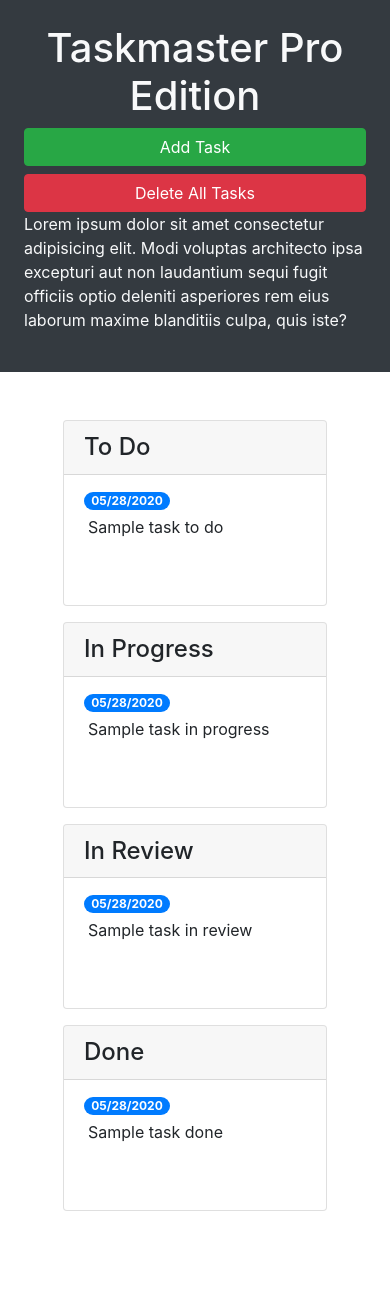
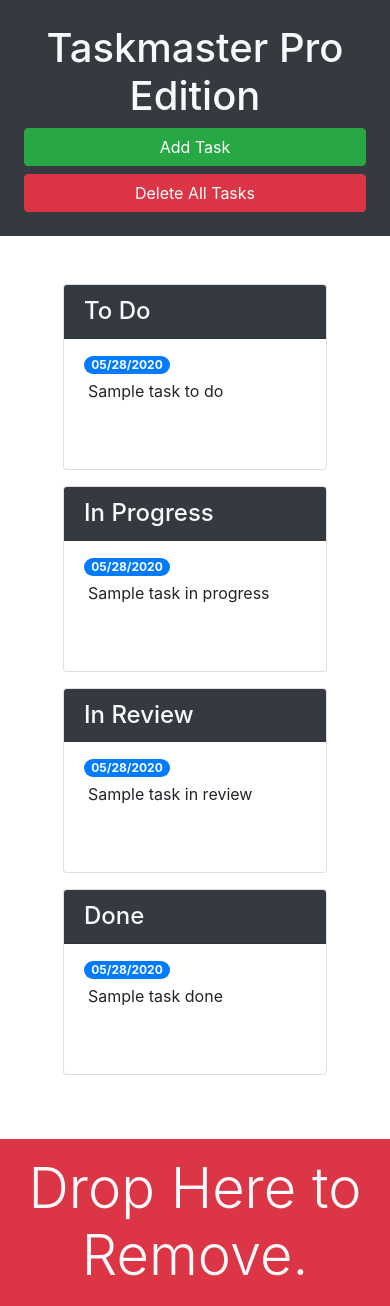
Before and after one commit to jlusa101/taskmaster-pro, a plain HTML site: page index.html in a window 390 px wide. Before the commit the page ends 1275 px from the top, so only its background shows below. Drawn offline with nearby package versions, Linux system fonts and the light colour scheme.

Commit message:
added red remove drop zone

```diff
--- a/index.html
+++ b/index.html
@@ -13,114 +13,121 @@
 <body>
 
     <div class="row min-vh-100 no-gutters">
-        <header class="col-12 col-lg-3 bg-dark text-light d-flex flex-column p-4 p-lg-3">
+        <header class="col-12 col-lg-3 bg-dark text-light sticky-top d-flex flex-column p-4 p-lg-3">
             <h1 class="text-center">Taskmaster Pro Edition</h1>
             <button id="create-task" class="btn btn-block btn-success" data-toggle="modal" data-target="#task-form-modal">Add
-        Task</button>
+              Task
+            </button>
             <button id="remove-tasks" class="btn btn-block btn-danger">Delete All Tasks</button>
-            <p class="mt-auto">Lorem ipsum dolor sit amet consectetur adipisicing elit. Modi voluptas architecto ipsa excepturi aut non laudantium sequi fugit officiis optio deleniti asperiores rem eius laborum maxime blanditiis culpa, quis iste?
+            <p class="mt-auto d-none d-lg-block">Lorem ipsum dolor sit amet consectetur adipisicing elit. Modi voluptas architecto ipsa excepturi aut non laudantium sequi fugit officiis optio deleniti asperiores rem eius laborum maxime blanditiis culpa, quis iste?
             </p>
         </header>
-        <main class="col-12 col-lg-9">
-            <div class="m-5 row justify-content-around">
+        <main class="col-12 col-lg-9 d-flex flex-column">
+            <div class="m-5 row justify-content-around ">
                 <!-- todo start -->
-                <div class="col-12 col-md-6 col-xl-3 mb-3">
-                    <div class="card">
-                        <h4 class="card-header">
+                <div class="col-12 col-md-6 col-xl-3 mb-3 ">
+                    <div class="card ">
+                        <h4 class="card-header bg-dark text-light">
                             To Do
                         </h4>
-                        <ul id="list-toDo" class="list-group list-group-flush">
-                            <li class="list-group-item">
-                                <span class="badge badge-primary badge-pill">05/28/2020</span>
-                                <p class="m-1">Sample task to do</p>
+                        <ul id="list-toDo " class="list-group list-group-flush ">
+                            <li class="list-group-item ">
+                                <span class="badge badge-primary badge-pill ">05/28/2020</span>
+                                <p class="m-1 ">Sample task to do</p>
                             </li>
                         </ul>
                     </div>
                 </div>
                 <!-- todo end -->
                 <!-- in progress start -->
-                <div class="col-12 col-md-6 col-xl-3 mb-3">
-                    <div class="card">
-                        <h4 class="card-header">
+                <div class="col-12 col-md-6 col-xl-3 mb-3 ">
+                    <div class="card ">
+                        <h4 class="card-header bg-dark text-light">
                             In Progress
                         </h4>
-                        <ul id="list-toDo" class="list-group list-group-flush">
-                            <li class="list-group-item">
-                                <span class="badge badge-primary badge-pill">05/28/2020</span>
-                                <p class="m-1">Sample task in progress</p>
+                        <ul id="list-toDo " class="list-group list-group-flush ">
+                            <li class="list-group-item ">
+                                <span class="badge badge-primary badge-pill ">05/28/2020</span>
+                                <p class="m-1 ">Sample task in progress</p>
                             </li>
                         </ul>
                     </div>
                 </div>
                 <!-- in progress end -->
                 <!-- in review start -->
-                <div class="col-12 col-md-6 col-xl-3 mb-3">
-                    <div class="card">
-                        <h4 class="card-header">
+                <div class="col-12 col-md-6 col-xl-3 mb-3 ">
+                    <div class="card ">
+                        <h4 class="card-header bg-dark text-light">
                             In Review
                         </h4>
-                        <ul id="list-toDo" class="list-group list-group-flush">
-                            <li class="list-group-item">
-                                <span class="badge badge-primary badge-pill">05/28/2020</span>
-                                <p class="m-1">Sample task in review</p>
+                        <ul id="list-toDo " class="list-group list-group-flush ">
+                            <li class="list-group-item ">
+                                <span class="badge badge-primary badge-pill ">05/28/2020</span>
+                                <p class="m-1 ">Sample task in review</p>
                             </li>
                         </ul>
                     </div>
                 </div>
                 <!-- in review end -->
                 <!-- done start -->
-                <div class="col-12 col-md-6 col-xl-3 mb-3">
-                    <div class="card">
-                        <h4 class="card-header">
+                <div class="col-12 col-md-6 col-xl-3 mb-3 ">
+                    <div class="card ">
+                        <h4 class="card-header bg-dark text-light">
                             Done
                         </h4>
-                        <ul id="list-toDo" class="list-group list-group-flush">
-                            <li class="list-group-item">
-                                <span class="badge badge-primary badge-pill">05/28/2020</span>
-                                <p class="m-1">Sample task done</p>
+                        <ul id="list-toDo " class="list-group list-group-flush ">
+                            <li class="list-group-item ">
+                                <span class="badge badge-primary badge-pill ">05/28/2020</span>
+                                <p class="m-1 ">Sample task done</p>
                             </li>
                         </ul>
                     </div>
                 </div>
                 <!-- done end -->
             </div>
+            <div id="trash" class="mt-auto">
+                <div class="w-100 bg-danger p-3 text-center text-light display-4">
+                    Drop Here to Remove.
+                </div>
+            </div>
+
         </main>
     </div>
 
     <!-- Modal -->
-    <div class="modal fade" id="task-form-modal" tabindex="-1" role="dialog" aria-labelledby="task-form-modal" aria-hidden="true">
-        <div class="modal-dialog modal-dialog-centered" role="document">
-            <div class="modal-content">
-                <div class="modal-header">
-                    <h5 class="modal-title" id="task-form-modal">Add New Task</h5>
-                    <button type="button" class="close" data-dismiss="modal" aria-label="Close">
-            <span aria-hidden="true">&times;</span>
+    <div class="modal fade " id="task-form-modal " tabindex="-1 " role="dialog " aria-labelledby="task-form-modal " aria-hidden="true ">
+        <div class="modal-dialog modal-dialog-centered " role="document ">
+            <div class="modal-content ">
+                <div class="modal-header ">
+                    <h5 class="modal-title " id="task-form-modal ">Add New Task</h5>
+                    <button type="button " class="close " data-dismiss="modal " aria-label="Close ">
+            <span aria-hidden="true ">&times;</span>
           </button>
                 </div>
-                <div class="modal-body">
+                <div class="modal-body ">
                     <form>
-                        <div class="form-group">
-                            <label for="modalTaskDescription">Task description</label>
-                            <textarea id="modalTaskDescription" rows="3" class="form-control"></textarea>
+                        <div class="form-group ">
+                            <label for="modalTaskDescription ">Task description</label>
+                            <textarea id="modalTaskDescription " rows="3 " class="form-control "></textarea>
                         </div>
-                        <div class="form-group">
-                            <label for="modalDueDate">Due date</label>
-                            <input type="text" class="form-control" id="modalDueDate" placeholder="mm/dd/yyyy" autocomplete="off" />
+                        <div class="form-group ">
+                            <label for="modalDueDate ">Due date</label>
+                            <input type="text " class="form-control " id="modalDueDate " placeholder="mm/dd/yyyy " autocomplete="off " />
                         </div>
                     </form>
                 </div>
-                <div class="modal-footer">
-                    <button type="button" class="btn btn-secondary" data-dismiss="modal">Close</button>
-                    <button type="button" class="btn btn-primary">Save Task</button>
+                <div class="modal-footer ">
+                    <button type="button " class="btn btn-secondary " data-dismiss="modal ">Close</button>
+                    <button type="button " class="btn btn-primary ">Save Task</button>
                 </div>
             </div>
         </div>
     </div>
 
-    <script src="https://cdnjs.cloudflare.com/ajax/libs/jquery/3.4.1/jquery.min.js"></script>
-    <script src="https://cdnjs.cloudflare.com/ajax/libs/popper.js/1.15.0/umd/popper.min.js"></script>
-    <script src="https://cdnjs.cloudflare.com/ajax/libs/twitter-bootstrap/4.3.1/js/bootstrap.min.js"></script>
-    <script src="./assets/js/script.js"></script>
+    <script src="https://cdnjs.cloudflare.com/ajax/libs/jquery/3.4.1/jquery.min.js "></script>
+    <script src="https://cdnjs.cloudflare.com/ajax/libs/popper.js/1.15.0/umd/popper.min.js "></script>
+    <script src="https://cdnjs.cloudflare.com/ajax/libs/twitter-bootstrap/4.3.1/js/bootstrap.min.js "></script>
+    <script src="./assets/js/script.js "></script>
 </body>
 
 </html>
```
